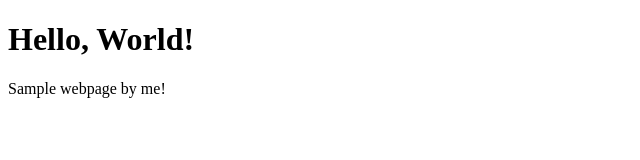
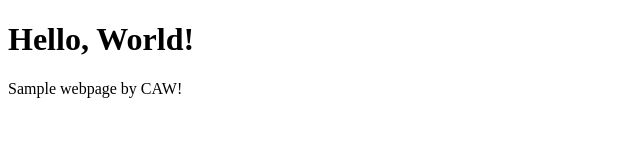
Before and after one commit to lebanasty/hello-world-app, a plain HTML site: page hello-world-app/index.html in a window 1280 px wide. Shown: the full height of the page, 0-640 px from the left. Drawn offline with Linux system fonts and the light colour scheme.

Commit message:
CI test app

```diff
--- a/hello-world-app/index.html
+++ b/hello-world-app/index.html
@@ -5,6 +5,6 @@
 </head>
 <body>
     <h1>Hello, World!</h1>
-    <p>Sample webpage by me!</p>
+    <p>Sample webpage by CAW!</p>
 </body>
 </html>
```
